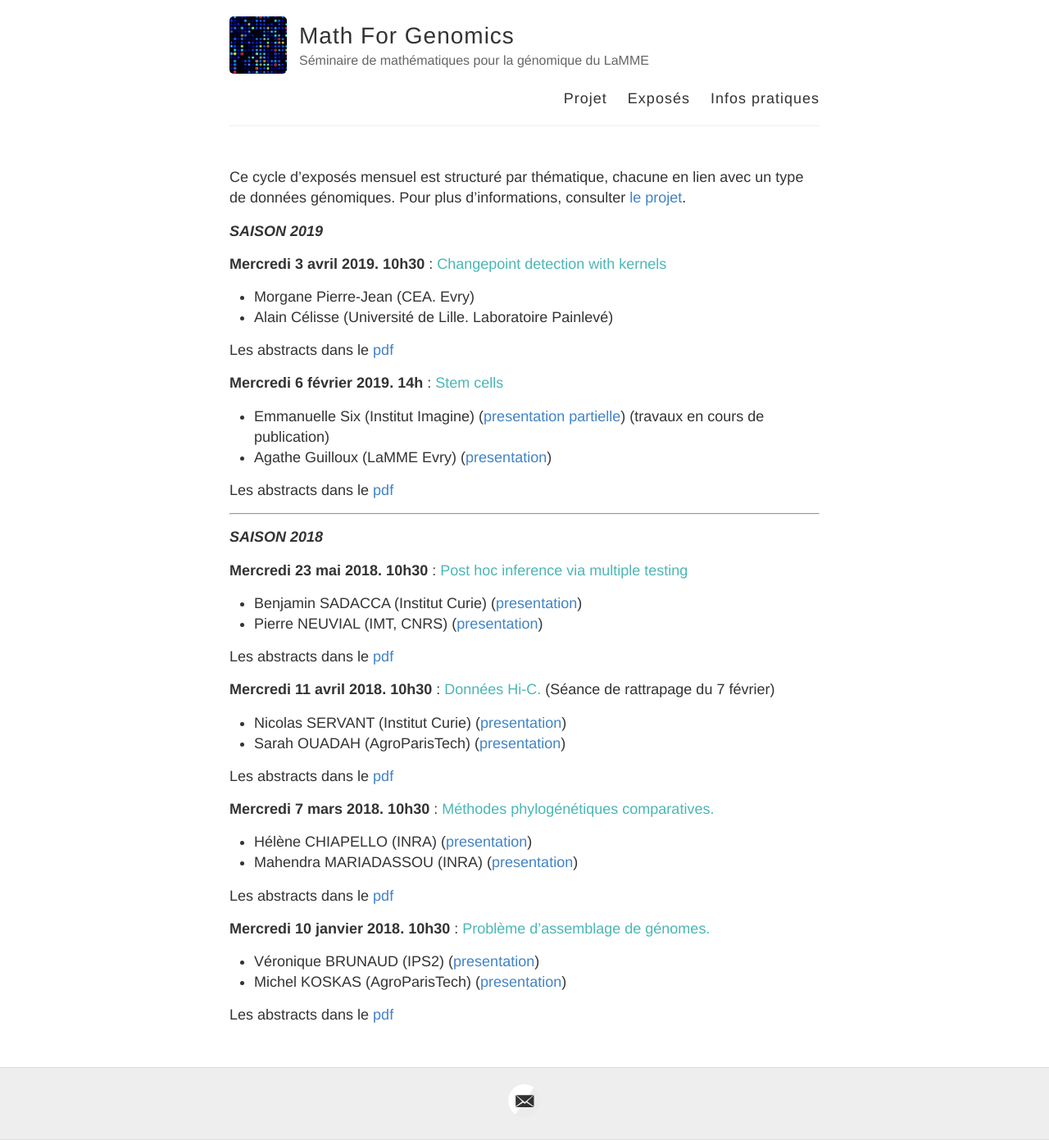
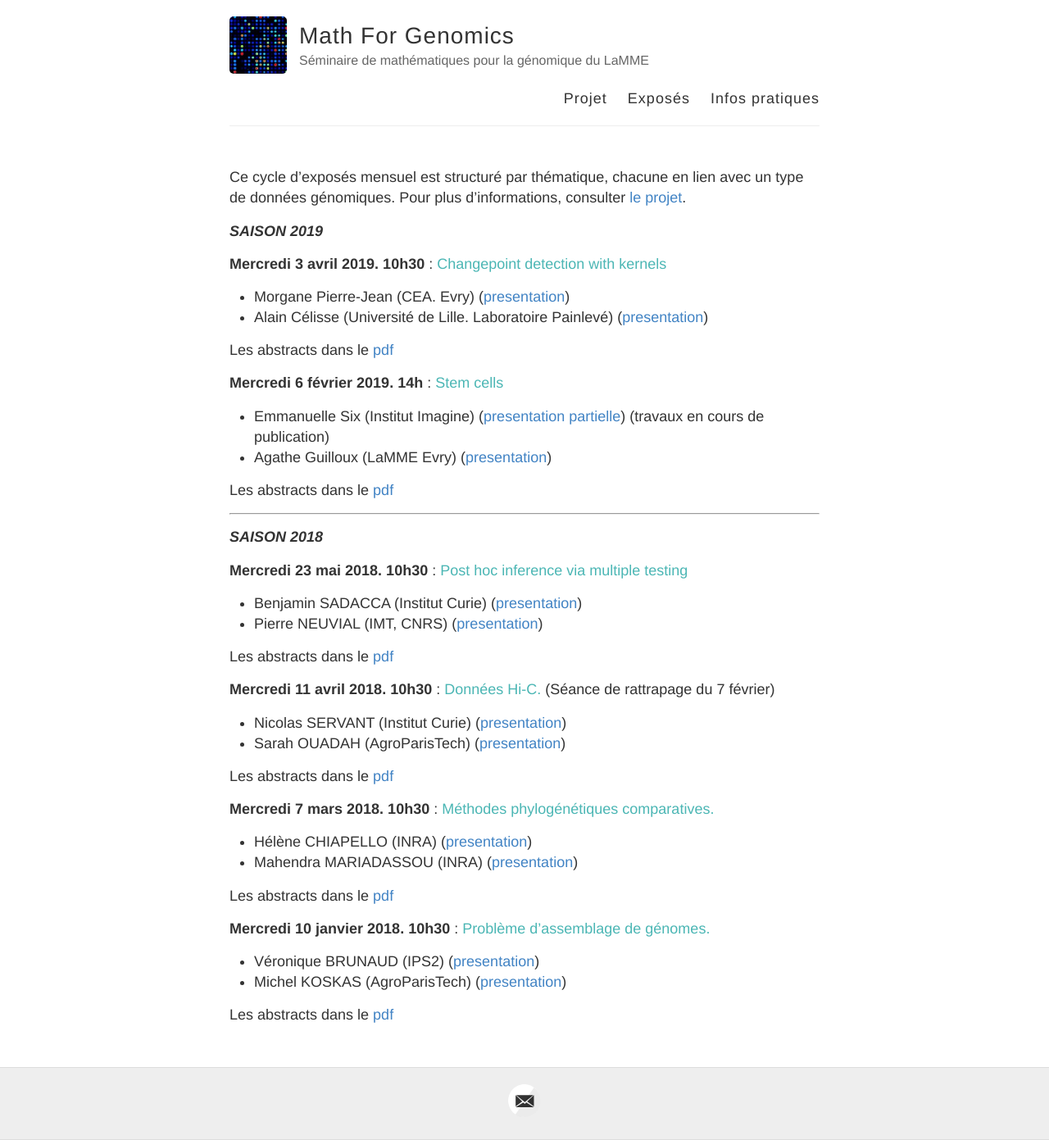
Before and after one commit to MathForGenomics/MathForGenomics.github.io, a Jekyll site: the page built from exposes.md, in a window 1280 px wide. Shown: the whole page at 82% size. Built offline with Jekyll 4.4.1, drawn with Linux system fonts in a browser that asks for light colours.

Commit message:
Update exposes.md

```diff
--- a/exposes.md
+++ b/exposes.md
@@ -9,8 +9,8 @@ Ce cycle d’exposés mensuel est structuré par thématique, chacune en lien av
 ***SAISON 2019***
 
 **Mercredi 3 avril 2019. 10h30** : <span style="color:rgb(75, 182, 180)">Changepoint detection with kernels</span>
-- Morgane Pierre-Jean (CEA. Evry)
-- Alain Célisse (Université de Lille. Laboratoire Painlevé)
+- Morgane Pierre-Jean (CEA. Evry) ([presentation](pierrejean.pdf))
+- Alain Célisse (Université de Lille. Laboratoire Painlevé) ([presentation](celisse.pdf))
 
 Les abstracts dans le [pdf](ABSTRACT/6_3avril2019.pdf)
 
```
